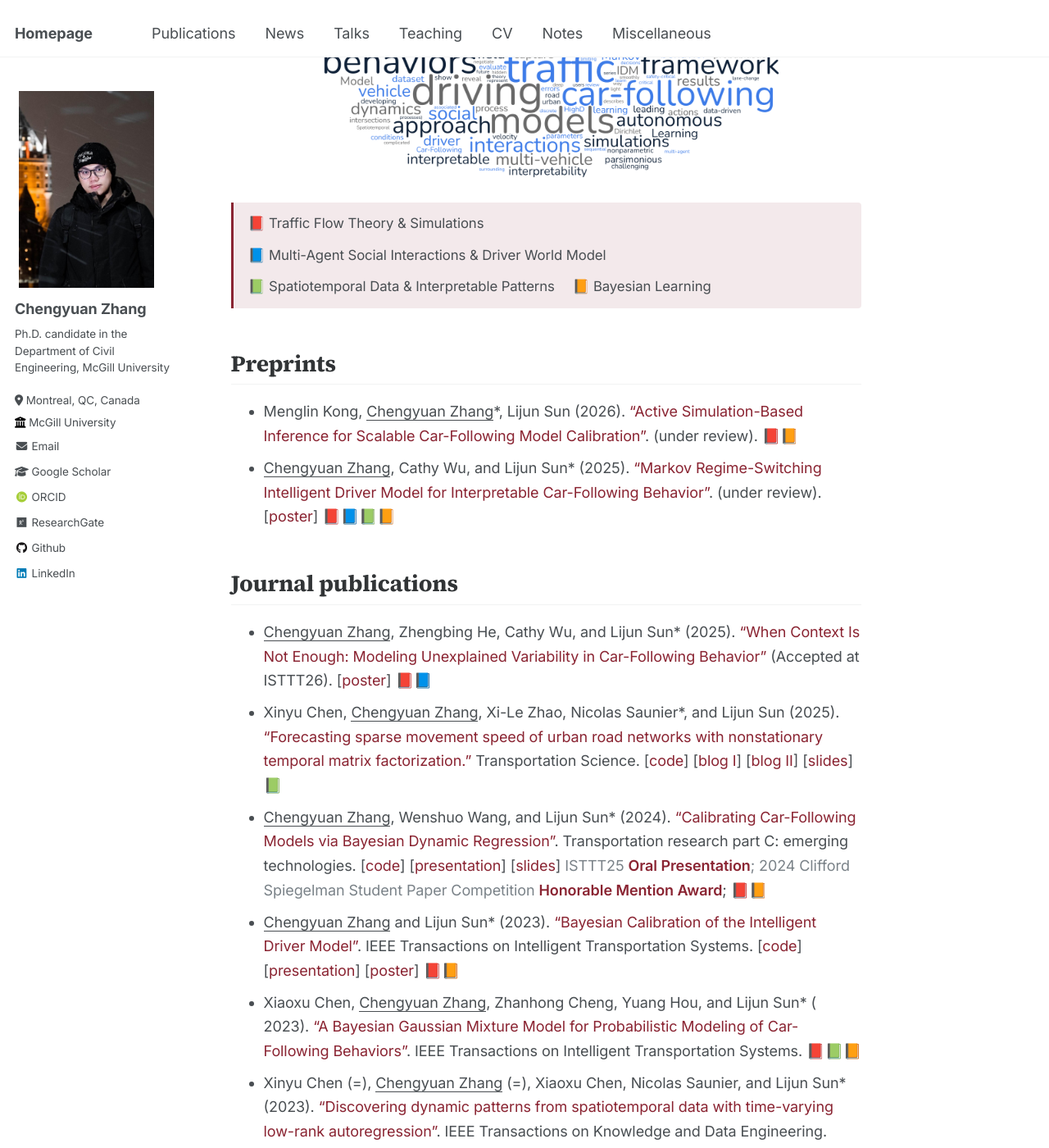
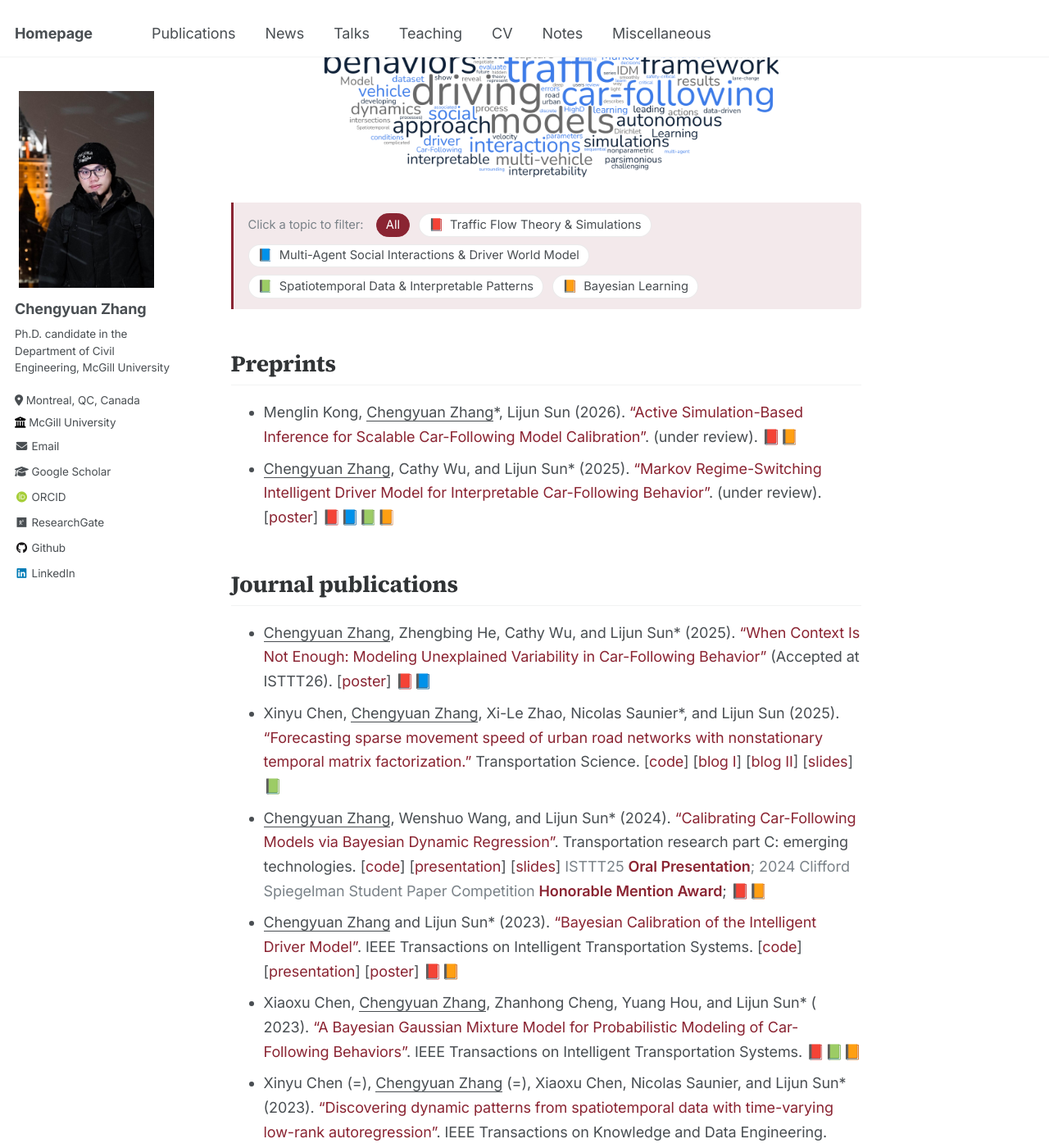
Before and after one commit to Chengyuan-Zhang/chengyuan-zhang.github.io, a Jekyll site: the page built from _pages/publications.md, in a window 1280 px wide and 1400 px high, scrolled down 295 px. Shown: the whole window at 82% size. Built offline with Jekyll 4.4.1, drawn with Linux system fonts in a browser that asks for light colours; some web fonts are replaced; comment, search, counter and statistics services are not loaded.

Commit message:
add button

```diff
--- a/_pages/publications.md
+++ b/_pages/publications.md
@@ -13,11 +13,13 @@ Corresponding Author, = Equal Contributions.)
 
 <img src="{{ '/images/wordcloud_1920x.png' | relative_url }}" alt="word cloud" width="100%"/>
 
-<div class="topic-legend">
-  <span>📕 Traffic Flow Theory & Simulations</span>
-  <span>📘 Multi-Agent Social Interactions & Driver World Model</span>
-  <span>📗 Spatiotemporal Data & Interpretable Patterns</span>
-  <span>📙 Bayesian Learning</span>
+<div class="topic-legend" id="topic-filter" role="toolbar" aria-label="Filter publications by topic">
+  <span class="topic-legend__hint">Click a topic to filter:</span>
+  <button type="button" class="topic-btn is-active" data-topic="all">All</button>
+  <button type="button" class="topic-btn" data-topic="traffic"><span class="topic-ico">📕</span> Traffic Flow Theory &amp; Simulations</button>
+  <button type="button" class="topic-btn" data-topic="multiagent"><span class="topic-ico">📘</span> Multi-Agent Social Interactions &amp; Driver World Model</button>
+  <button type="button" class="topic-btn" data-topic="spatiotemporal"><span class="topic-ico">📗</span> Spatiotemporal Data &amp; Interpretable Patterns</button>
+  <button type="button" class="topic-btn" data-topic="bayesian"><span class="topic-ico">📙</span> Bayesian Learning</button>
 </div>
 
 ## Preprints
@@ -98,3 +100,93 @@ Corresponding Author, = Equal Contributions.)
 - <u>Chengyuan Zhang</u>, Xiaomin Zhang, Hongyun Ye, Jinming Shi, Manzhi Wang, and Xianxiong Ning.
   [Cam-connecting rod type mechanical three-dimensional parking device.](https://patents.google.com/patent/CN108222589B/en)
   CN108222589B, China, 2018
+
+<p id="pub-empty-msg" class="pub-empty-msg" hidden>No publications match this topic yet.</p>
+
+<script>
+(function () {
+  var TOPIC_MAP = {
+    '📕': 'traffic',
+    '📘': 'multiagent',
+    '📗': 'spatiotemporal',
+    '📙': 'bayesian'
+  };
+
+  var content = document.querySelector('.page__content') || document.querySelector('main') || document.body;
+  if (!content) return;
+
+  // Tag every <li> under the publications content with its topics.
+  var items = content.querySelectorAll('li');
+  items.forEach(function (li) {
+    var text = li.textContent || '';
+    var topics = [];
+    Object.keys(TOPIC_MAP).forEach(function (emoji) {
+      if (text.indexOf(emoji) !== -1) topics.push(TOPIC_MAP[emoji]);
+    });
+    if (topics.length) li.setAttribute('data-topics', topics.join(' '));
+    li.classList.add('pub-item-row');
+  });
+
+  var filter = document.getElementById('topic-filter');
+  if (!filter) return;
+  var buttons = filter.querySelectorAll('.topic-btn');
+  var emptyMsg = document.getElementById('pub-empty-msg');
+
+  function applyFilter(topic) {
+    var anyVisible = false;
+
+    // Show/hide list items
+    items.forEach(function (li) {
+      if (topic === 'all') {
+        li.hidden = false;
+        anyVisible = true;
+        return;
+      }
+      var topics = (li.getAttribute('data-topics') || '').split(/\s+/);
+      var match = topics.indexOf(topic) !== -1;
+      li.hidden = !match;
+      if (match) anyVisible = true;
+    });
+
+    // Hide section headings (h2) whose following <ul> has no visible items
+    var headings = content.querySelectorAll('h2');
+    headings.forEach(function (h) {
+      var next = h.nextElementSibling;
+      while (next && next.tagName !== 'UL' && next.tagName !== 'H2') next = next.nextElementSibling;
+      if (!next || next.tagName !== 'UL') { h.hidden = false; return; }
+      var visibleLis = next.querySelectorAll('li:not([hidden])');
+      h.hidden = visibleLis.length === 0;
+      next.hidden = visibleLis.length === 0;
+    });
+
+    if (emptyMsg) emptyMsg.hidden = anyVisible;
+
+    buttons.forEach(function (b) {
+      b.classList.toggle('is-active', b.getAttribute('data-topic') === topic);
+      b.setAttribute('aria-pressed', b.getAttribute('data-topic') === topic ? 'true' : 'false');
+    });
+
+    // Sync URL hash for shareable links
+    if (topic === 'all') {
+      history.replaceState(null, '', window.location.pathname + window.location.search);
+    } else {
+      history.replaceState(null, '', '#topic=' + topic);
+    }
+  }
+
+  buttons.forEach(function (b) {
+    b.addEventListener('click', function () {
+      applyFilter(b.getAttribute('data-topic'));
+    });
+  });
+
+  // Honor ?/# deep link (e.g. #topic=bayesian)
+  var hash = (window.location.hash || '').replace('#', '');
+  var initial = 'all';
+  if (hash.indexOf('topic=') === 0) {
+    var t = hash.slice(6);
+    if (['traffic', 'multiagent', 'spatiotemporal', 'bayesian'].indexOf(t) !== -1) initial = t;
+  }
+  applyFilter(initial);
+})();
+</script>
--- a/_sass/_custom.scss
+++ b/_sass/_custom.scss
@@ -283,25 +283,91 @@ html.dark-mode .course-card {
 
 html.dark-mode .photos img { box-shadow: 0 2px 10px rgba(0, 0, 0, 0.5); }
 
-/* Topic legend (publications) ----------------------------------------- */
+/* Topic legend / filter (publications) --------------------------------- */
 .topic-legend {
   display: flex;
   flex-wrap: wrap;
-  gap: 0.6rem 1.2rem;
-  padding: 0.7rem 1rem;
+  align-items: center;
+  gap: 0.5rem 0.6rem;
+  padding: 0.75rem 1rem;
   margin: 0.8rem 0 1.4rem;
   background: $accent-color-soft;
   border-left: 3px solid $accent-color;
   border-radius: 0 4px 4px 0;
   font-size: 0.93em;
 
-  span { white-space: nowrap; }
+  .topic-legend__hint {
+    color: $gray;
+    margin-right: 0.25rem;
+    font-size: 0.88em;
+  }
+
+  .topic-btn {
+    appearance: none;
+    border: 1px solid rgba(0, 0, 0, 0.08);
+    background: #fff;
+    color: inherit;
+    font: inherit;
+    font-size: 0.88em;
+    line-height: 1.2;
+    padding: 0.3em 0.75em;
+    border-radius: 999px;
+    cursor: pointer;
+    white-space: nowrap;
+    transition: background 0.15s ease, color 0.15s ease, border-color 0.15s ease, transform 0.1s ease;
+
+    .topic-ico { margin-right: 0.25em; }
+  }
+
+  .topic-btn:hover {
+    border-color: $accent-color;
+    color: $accent-color;
+  }
+
+  .topic-btn.is-active {
+    background: $accent-color;
+    border-color: $accent-color;
+    color: #fff;
+  }
+
+  .topic-btn.is-active:hover { color: #fff; }
+
+  .topic-btn:focus-visible {
+    outline: 2px solid $accent-color;
+    outline-offset: 2px;
+  }
 }
 
 html.dark-mode .topic-legend {
   background: var(--c-accent-soft);
   color: var(--c-text);
+
+  .topic-legend__hint { color: var(--c-text-muted); }
+
+  .topic-btn {
+    background: var(--c-surface, #1e2327);
+    border-color: rgba(255, 255, 255, 0.12);
+    color: var(--c-text);
+  }
+  .topic-btn:hover {
+    border-color: var(--c-accent);
+    color: var(--c-accent);
+  }
+  .topic-btn.is-active {
+    background: var(--c-accent);
+    border-color: var(--c-accent);
+    color: var(--c-bg);
+  }
+  .topic-btn.is-active:hover { color: var(--c-bg); }
 }
+
+.pub-empty-msg {
+  margin: 2rem 0;
+  color: $gray;
+  font-style: italic;
+  text-align: center;
+}
+html.dark-mode .pub-empty-msg { color: var(--c-text-muted); }
 
 /* Muted/accent notes (replaces inline color:gray / color:red spans) --- */
 .text-muted { color: $gray; }
@@ -944,24 +1010,41 @@ html.dark-mode .research-card h3 { color: var(--c-text); }
 
 /* Funding / partner logo strip -------------------------------------------- */
 .funding-logos {
-  display: flex;
-  flex-wrap: wrap;
-  gap: 2.2rem;
+  display: grid;
+  grid-template-columns: repeat(4, 1fr);
+  gap: 1.5rem 2rem;
   align-items: center;
-  justify-content: center;
-  margin: 2rem 0 1rem;
+  justify-items: center;
+  margin: 2rem auto 1rem;
+  max-width: 900px;
+
+  > * {
+    width: 100%;
+    height: 72px;
+    display: flex;
+    align-items: center;
+    justify-content: center;
+  }
 
   img {
-    max-height: 56px;
+    max-height: 100%;
+    max-width: 100%;
     width: auto;
+    height: auto;
+    object-fit: contain;
     filter: grayscale(100%);
-    opacity: 0.7;
+    opacity: 0.72;
     transition: filter 0.2s ease, opacity 0.2s ease;
   }
 
   img:hover {
     filter: none;
     opacity: 1;
+  }
+
+  @media (max-width: 720px) {
+    grid-template-columns: repeat(2, 1fr);
+    gap: 1.5rem;
   }
 }
 
```
Also changed, not shown: _pages/about.md (+4 -4 lines).
